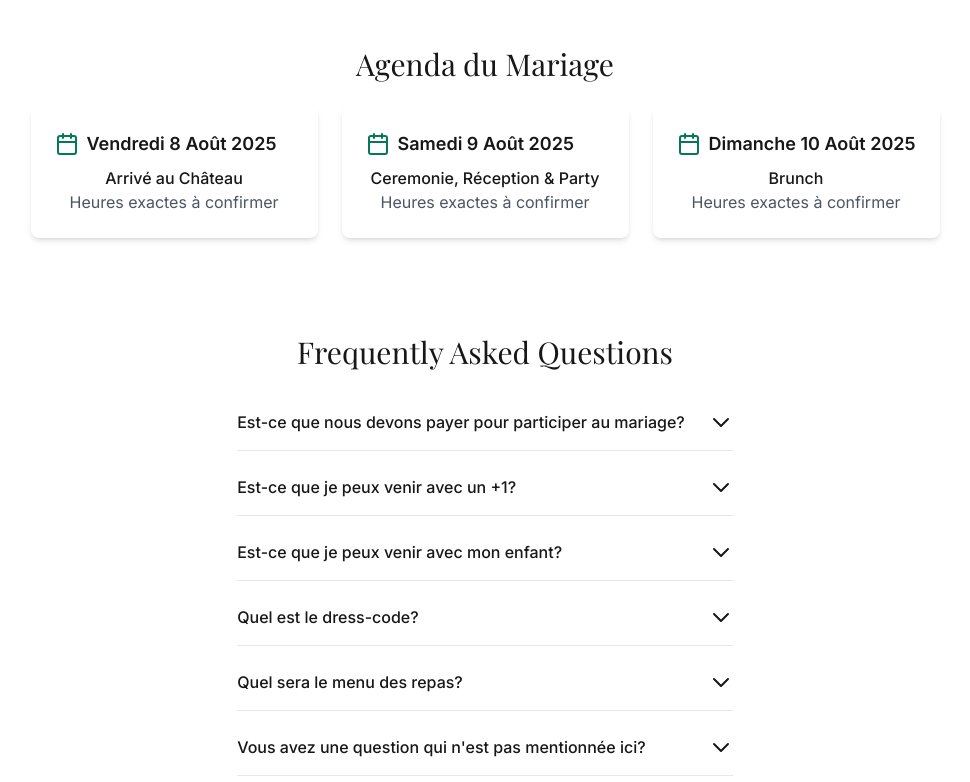
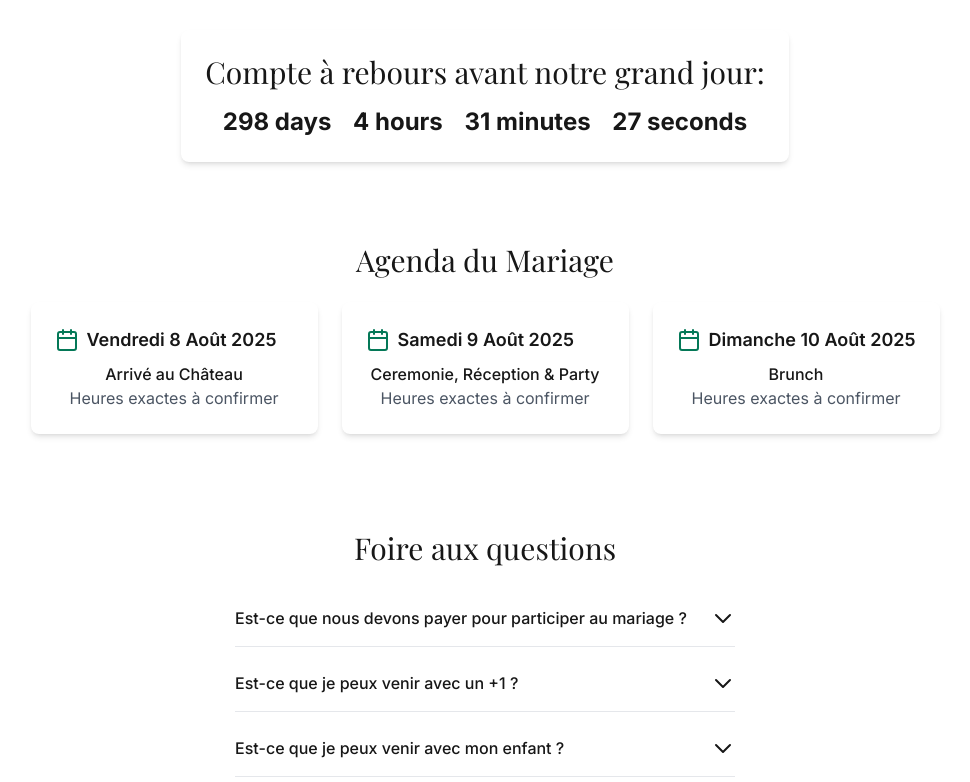
Before and after one commit to Agontchi/weddingsandrinealexandre, a Next.js app: page / in a window 1280 px wide. Shown: the part 858-1640 px from the top of the page, without its empty margins (155-1125 px from the left). Built offline with nearby package versions, Linux system fonts and the light colour scheme; a web font is replaced by a local one.

Commit message:
counter_deploy

```diff
--- /dev/null
+++ b/src/app/components/CountdownTimer.tsx
@@ -0,0 +1,62 @@
+import React, { useState, useEffect } from 'react';
+
+interface TimeLeft {
+    days: number;
+    hours: number;
+    minutes: number;
+    seconds: number;
+}
+
+const CountdownTimer: React.FC = () => {
+    const calculateTimeLeft = (): TimeLeft => {
+        const difference = +new Date("2025-08-09") - +new Date();
+        let timeLeft: TimeLeft = {
+            days: 0,
+            hours: 0,
+            minutes: 0,
+            seconds: 0
+        };
+
+        if (difference > 0) {
+            timeLeft = {
+                days: Math.floor(difference / (1000 * 60 * 60 * 24)),
+                hours: Math.floor((difference / (1000 * 60 * 60)) % 24),
+                minutes: Math.floor((difference / 1000 / 60) % 60),
+                seconds: Math.floor((difference / 1000) % 60)
+            };
+        }
+
+        return timeLeft;
+    };
+
+    const [timeLeft, setTimeLeft] = useState<TimeLeft>(calculateTimeLeft());
+
+    useEffect(() => {
+        const timer = setTimeout(() => {
+            setTimeLeft(calculateTimeLeft());
+        }, 1000);
+
+        return () => clearTimeout(timer);
+    });
+
+    const timerComponents = Object.keys(timeLeft).map((interval) => {
+        if (!timeLeft[interval as keyof TimeLeft]) {
+            return null;
+        }
+
+        return (
+            <span className="text-2xl font-bold mx-2" key={interval}>
+                {timeLeft[interval as keyof TimeLeft]} {interval}{" "}
+            </span>
+        );
+    });
+
+    return (
+        <div className="text-center my-8 p-6 bg-white rounded-lg shadow-md">
+            <h2 className="text-3xl font-serif mb-4">Compte à rebours avant notre grand jour:</h2>
+            {timerComponents.length ? timerComponents : <span>Wedding time!</span>}
+        </div>
+    );
+};
+
+export default CountdownTimer;
--- a/src/app/page.tsx
+++ b/src/app/page.tsx
@@ -5,6 +5,7 @@ import Link from 'next/link'
 import Image from 'next/image'
 import { Calendar } from "lucide-react"
 import { useState } from 'react'
+import CountdownTimer from './components/CountdownTimer'
 
 const NavigationBar = () => (
   <nav className="sticky top-0 bg-white shadow-md z-50">
@@ -85,31 +86,31 @@ const FAQItem = ({ question, answer }: { question: string; answer: string }) =>
 
 const FAQ = () => (
   <section id="faq" className="my-12 px-4 max-w-6xl mx-auto">
-    <h2 className="text-3xl font-serif mb-6 text-center">Frequently Asked Questions</h2>
+    <h2 className="text-3xl font-serif mb-6 text-center">Foire aux questions</h2>
     <div className="space-y-2">
       <FAQItem
-        question="Est-ce que nous devons payer pour participer au mariage?"
-        answer="Le mariage est entierement à notre charge. Vous devez juste venir faire la fête avec nous tout le weekend."
+        question="Est-ce que nous devons payer pour participer au mariage ?"
+        answer="Le mariage est entièrement à notre charge. Vous devez juste venir faire la fête avec nous tout le week-end."
       />
       <FAQItem
-        question="Est-ce que je peux venir avec un +1?"
+        question="Est-ce que je peux venir avec un +1 ?"
         answer="En raison des limitations de capacité du lieu, nous ne pouvons accueillir que les invités formellement mentionnés sur votre invitation. Nous vous remercions de votre compréhension."
       />
       <FAQItem
-        question="Est-ce que je peux venir avec mon enfant?"
-        answer="Envoyez un mail à gontchi@gmail.com et sandrinecarey@hotmail.com"
+        question="Est-ce que je peux venir avec mon enfant ?"
+        answer="Envoyez un mail à gontchi@gmail.com et sandrinecarey@hotmail.com."
       />
       <FAQItem
-        question="Quel est le dress-code?"
-        answer="Habillez vous chic et classe. Nous allons fournir plus de details sur ce site web plus tard. Prennez des affaires comfortables pour le vendredi et dimanche."
+        question="Quel est le dress-code ?"
+        answer="Habillez-vous chic et classe. Nous allons fournir plus de détails sur ce site web plus tard. Prenez des affaires confortables pour le vendredi et dimanche."
       />
       <FAQItem
-        question="Quel sera le menu des repas?"
-        answer="Tous les repas sont offerts pendant la weekend. Nous allons partages les details prochainement. Nous allons tenir compte des restrictions alimentaires."
+        question="Quel sera le menu des repas ?"
+        answer="Tous les repas sont offerts pendant le week-end. Nous allons partager les détails prochainement. Nous tiendrons compte des restrictions alimentaires."
       />
       <FAQItem
-        question="Vous avez une question qui n'est pas mentionnée ici?"
-        answer="Envoyez un mail à gontchi@gmail.com et sandrinecarey@hotmail.com"
+        question="Vous avez une question qui n'est pas mentionnée ici ?"
+        answer="Envoyez un mail à gontchi@gmail.com et sandrinecarey@hotmail.com."
       />
     </div>
   </section>
@@ -123,9 +124,9 @@ export default function Home() {
       <div className="relative w-full h-screen">
         <Image
           src="/images/image_principale.jpg"
-          alt="Wedding Couple"
-          layout="fill"
-          objectFit="cover"
+          alt="Sandrine and Alexandre's wedding celebration"
+          fill
+          style={{ objectFit: 'cover' }}
           priority
         />
         <div className="absolute inset-0 bg-black bg-opacity-50 flex flex-col items-center justify-center text-white p-4">
@@ -140,6 +141,7 @@ export default function Home() {
         </div>
       </div>
 
+      <CountdownTimer />
       <Agenda />
       <FAQ />
     </main>
```
